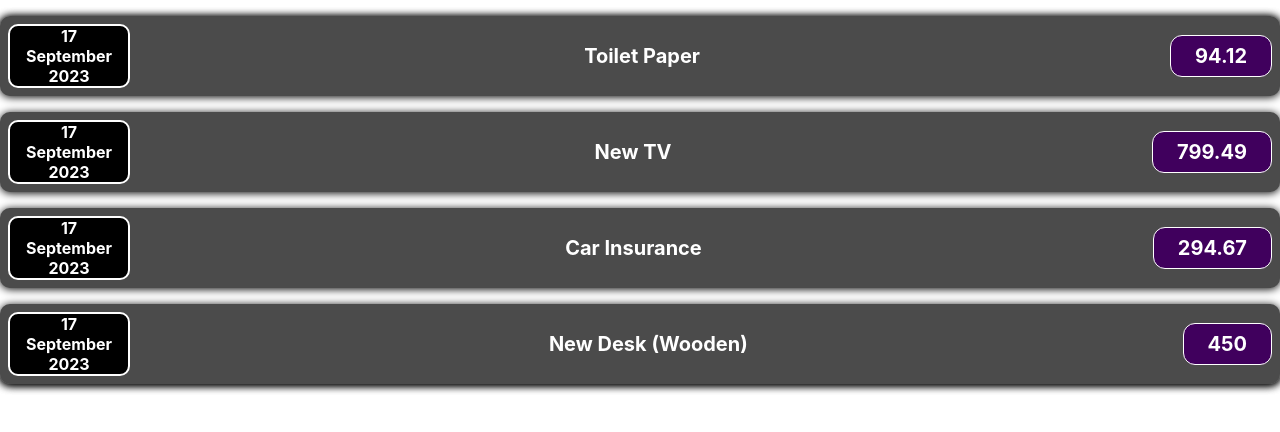
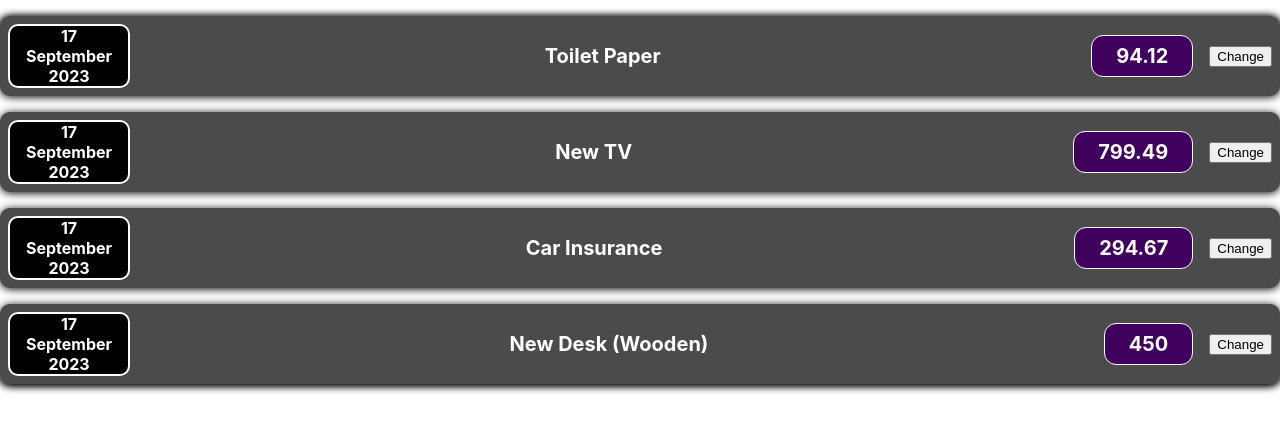
Before and after one commit to Kanharajput/ReactCompStateList, a React (Create React App) app: page / in a window 1280 px wide. Shown: the top 432 px of the page. Built offline with nearby package versions, Linux system fonts and the light colour scheme.

Commit message:
onclick event handler

```diff
--- a/src/components/ExpenseItem.js
+++ b/src/components/ExpenseItem.js
@@ -6,6 +6,9 @@ import Card from './Card';
 // all data which we sended by the app component is gathered in one object called properties(props)
 // extract the desired data
 function ExpenseItem(props){
+    const clickHandler = () =>{
+        console.log("Clicked!!!");
+    }
     return(
         // return a only single element
         <Card className="expense-item">
@@ -13,6 +16,7 @@ function ExpenseItem(props){
             <div className="expense-item__description">
                 <h2>{props.title}</h2>
                 <div className="expense-item__price">{props.amount}</div>
+                <button onClick={clickHandler}>Change</button>
             </div>
         </Card>
     )
```
Also changed, not shown: 1 other file (tests, documents, lock files or other folders).
